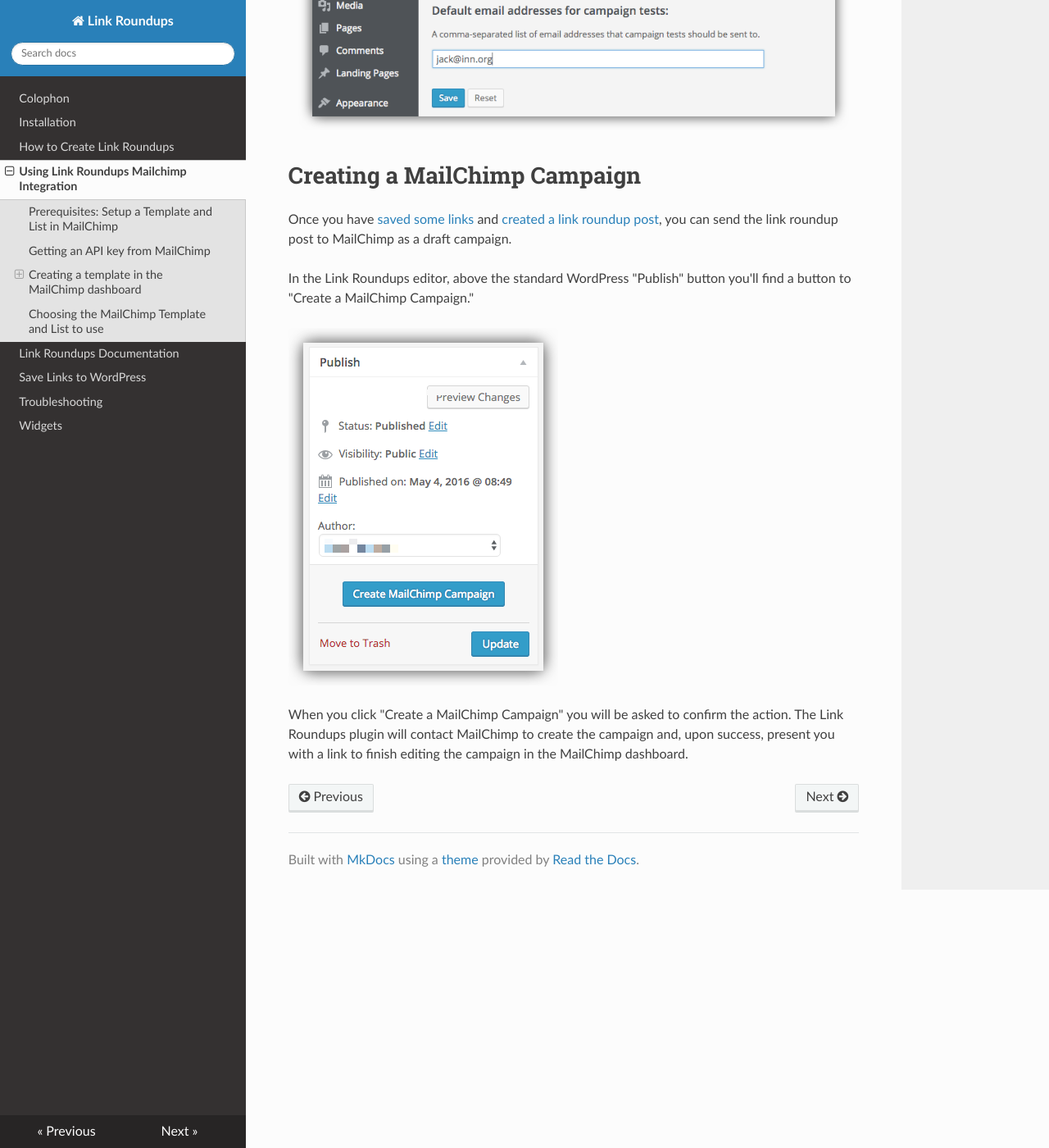
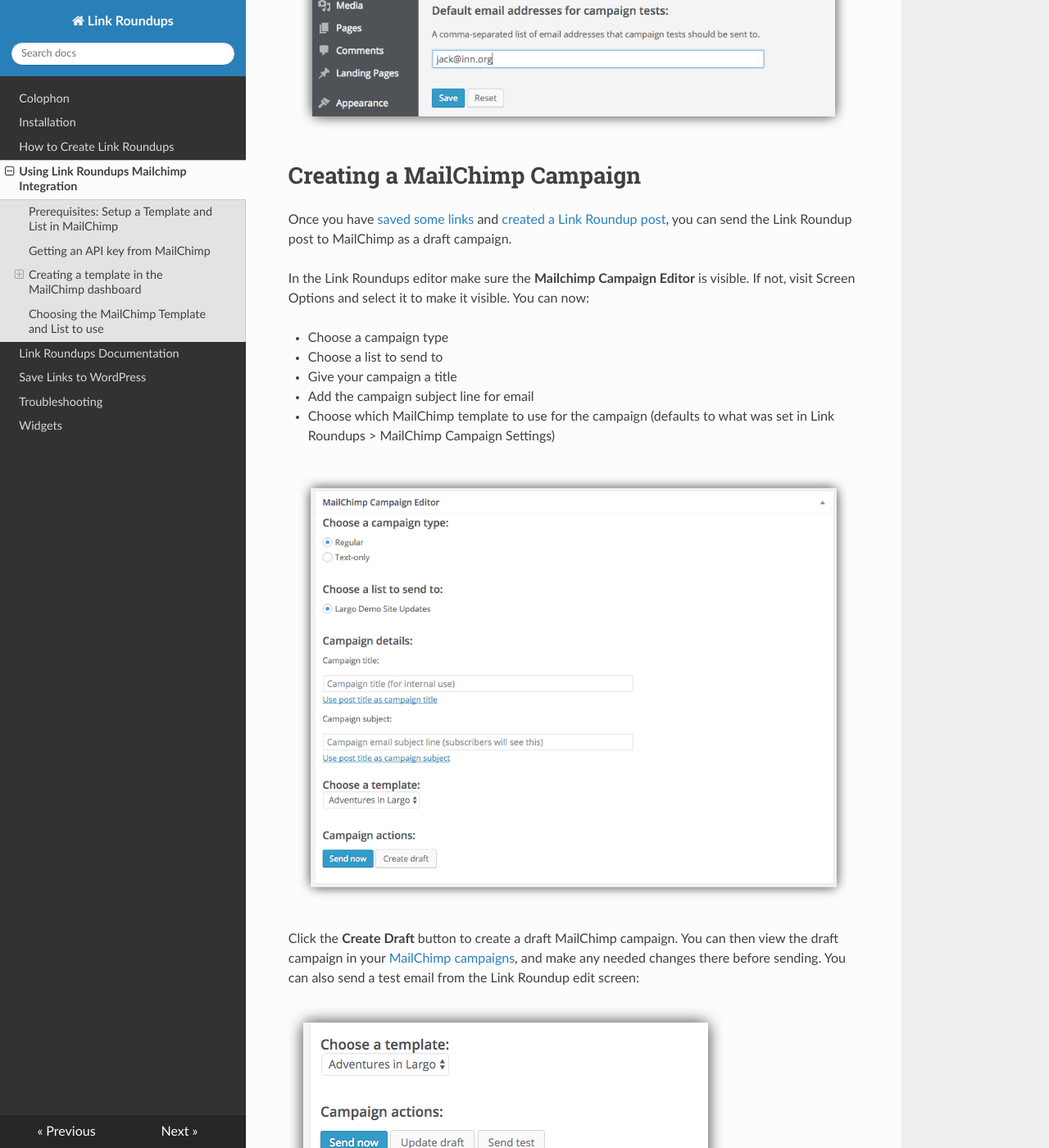
Before and after one commit to INN/link-roundups, an MkDocs documentation site: the page built from docs/mailchimp.md, in a window 1280 px wide and 1400 px high, scrolled down 3041 px. Shown: the whole window at 82% size. Built offline with MkDocs 1.6.1, drawn with Linux system fonts in a browser that asks for light colours; nearby versions of some CDN libraries; some of the changed text lies outside the part shown.

Commit message:
add section on new panels in the link roundups edit screen

```diff
--- a/docs/mailchimp.md
+++ b/docs/mailchimp.md
@@ -68,10 +68,24 @@ So now you have at least one template saved in MailChimp, and we're assuming you
 
 # Creating a MailChimp Campaign
 
-Once you have [saved some links](saving-links.md) and [created a link roundup post](link-roundups.md), you can send the link roundup post to MailChimp as a draft campaign.
+Once you have [saved some links](saving-links.md) and [created a Link Roundup post](link-roundups.md), you can send the Link Roundup post to MailChimp as a draft campaign.
 
-In the Link Roundups editor, above the standard WordPress "Publish" button you'll find a button to "Create a MailChimp Campaign."
+In the Link Roundups editor make sure the **Mailchimp Campaign Editor** is visible. If not, visit Screen Options and select it to make it visible. You can now:
 
-![Create MailChimp Campaign button in the post editor](./img/link-roundup-mailchimp-button.png)
+- Choose a campaign type
+- Choose a list to send to
+- Give your campaign a title
+- Add the campaign subject line for email
+- Choose which MailChimp template to use for the campaign (defaults to what was set in Link Roundups > MailChimp Campaign Settings)
 
-When you click "Create a MailChimp Campaign" you will be asked to confirm the action. The Link Roundups plugin will contact MailChimp to create the campaign and, upon success, present you with a link to finish editing the campaign in the MailChimp dashboard.
+![Mailchimp Campaign Editor panel in the post editor](./img/link-roundup-campaign-editor.png)
+
+Click the **Create Draft** button to create a draft MailChimp campaign. You can then view the draft campaign in your [MailChimp campaigns](https://us13.admin.mailchimp.com/campaigns/), and make any needed changes there before sending. You can also send a test email from the Link Roundup edit screen:
+
+![Send Test button in the Link Roundups edit screen](./img/link-roundup-send-test.png)
+
+The **Send Test** button won't appear until after creating a draft campaign. You will then also see a new ** MailChimp Campaign Preview** screen on the right side of the Link Roundup edit screen, where you can preview the campaign in a new window, or preview and edit the campaign in MailChimp:
+
+![MailChimp Campaign Preview panel in the Link Roundups edit screen](./img/mailchimp-campaign-preview.png)
+
+When the draft campaign is ready to go, hist the **Send Now** button to launch the MailChimp campaign.
```
Also changed, not shown: docs/img/link-roundup-campaign-editor.png (added), docs/img/link-roundup-send-test.png (added), docs/img/mailchimp-campaign-preview.png (added).
